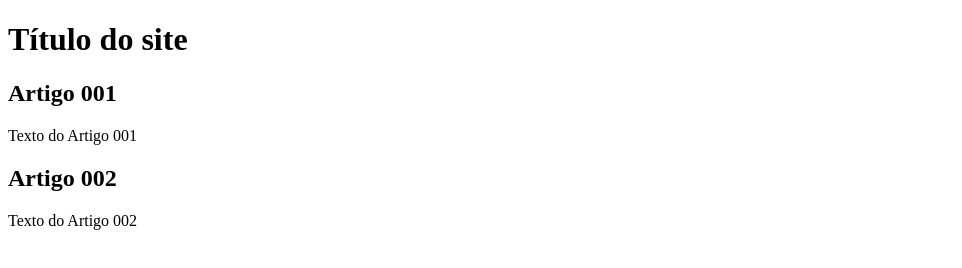
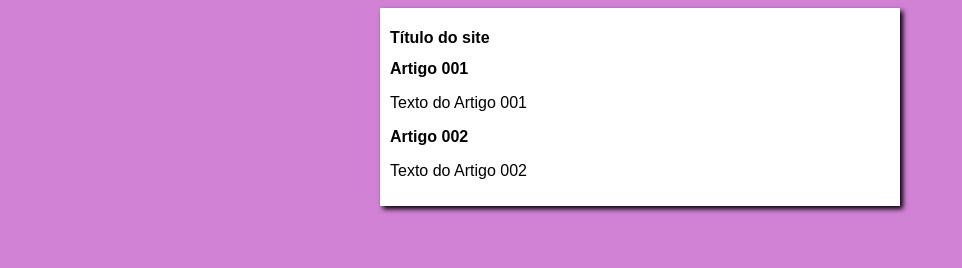
Before and after one commit to AdrianaMendonca/projeto-site, a plain HTML site: page index.html in a window 1280 px wide. Shown: the whole page, without its empty margins (0-962 px from the left). Drawn offline with Linux system fonts and the light colour scheme.

Commit message:
iniciei o design

```diff
--- /dev/null
+++ b/estilos/style.css
@@ -0,0 +1,17 @@
+*{
+    font-family: Arial, Helvetica, sans-serif;
+    font-size: 16px;
+
+}
+
+body{
+    background-color:rgb(209, 130, 213);
+
+}
+main{
+    background-color: white;
+    width: 500px;
+    margin: auto;
+    padding: 10px;
+    box-shadow: 3px 3px 5px rgb(0, 0, 0);
+}
--- a/index.html
+++ b/index.html
@@ -4,6 +4,7 @@
     <meta charset="UTF-8">
     <meta name="viewport" content="width=device-width, initial-scale=1.0">
     <title>Título do site</title>
+    <link rel="stylesheet" href="estilos/style.css">
 </head>
 <body>
     <main>
```
